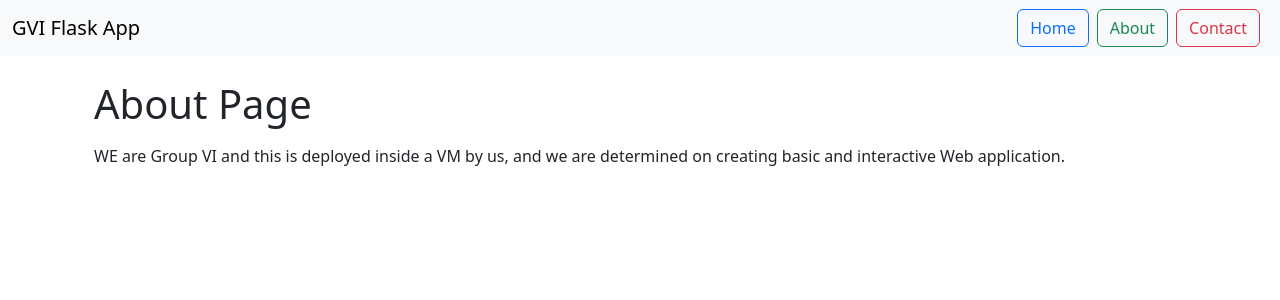
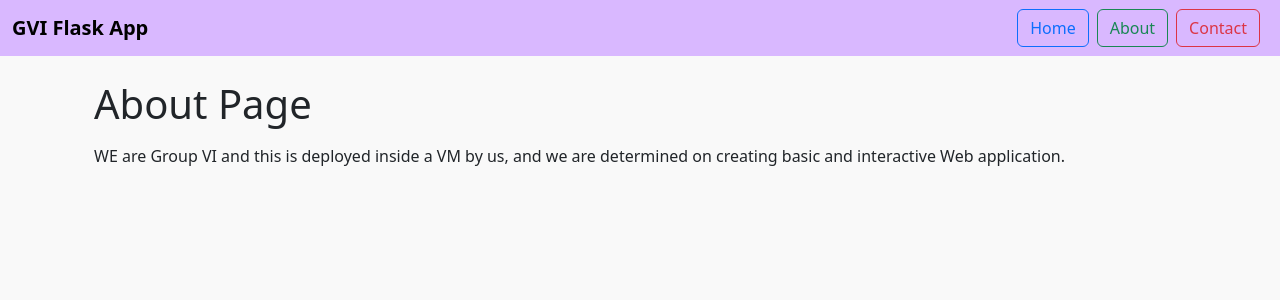
Before and after one commit to Tonetxcz/GroupVI_Flask-WebApp, a Flask app: page /about in a window 1280 px wide. Shown: the top 300 px of the page. Run offline with Flask 3, Linux system fonts and the light colour scheme.

Commit message:
Update (web app color) base.html

```diff
--- a/templates/base.html
+++ b/templates/base.html
@@ -5,12 +5,21 @@
   <title>{% block title %}GVI Flask App{% endblock %}</title>
   <meta name="viewport" content="width=device-width, initial-scale=1">
   <link href="https://cdn.jsdelivr.net/npm/bootstrap@5.3.0/dist/css/bootstrap.min.css" rel="stylesheet">
+  <style>
+    body {
+      background-color: #f9f9f9; /* very very light background */
+    }
+    .navbar-custom {
+      background-color: #d9b8ff; /* light purple header */
+    }
+  </style>
 </head>
 <body>
 
-  <nav class="navbar navbar-expand-lg navbar-light bg-light">
+  <!-- Navbar -->
+  <nav class="navbar navbar-expand-lg navbar-custom">
     <div class="container-fluid">
-      <a class="navbar-brand" href="/">GVI Flask App</a>
+      <a class="navbar-brand" href="/" style="color: black; font-weight: bold;">GVI Flask App</a>
       <button class="navbar-toggler" type="button" data-bs-toggle="collapse" data-bs-target="#navbarButtons" aria-controls="navbarButtons" aria-expanded="false" aria-label="Toggle navigation">
         <span class="navbar-toggler-icon"></span>
       </button>
@@ -25,6 +34,7 @@
     </div>
   </nav>
 
+  <!-- Page Content -->
   <div class="container mt-4">
     {% block content %}{% endblock %}
   </div>
```
